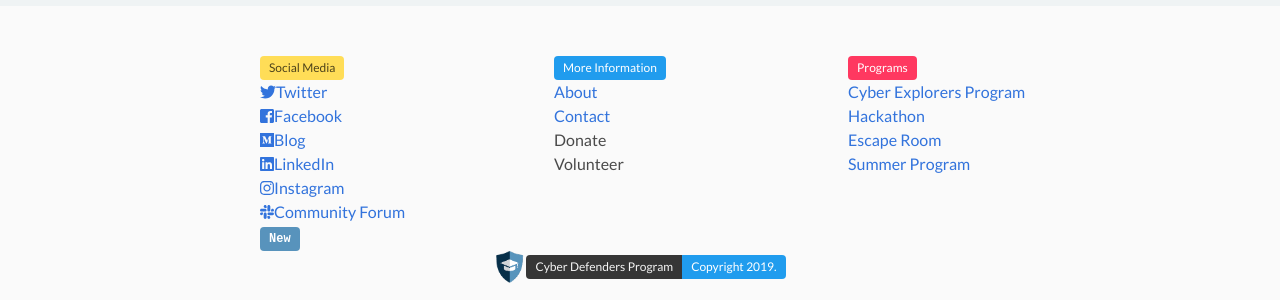
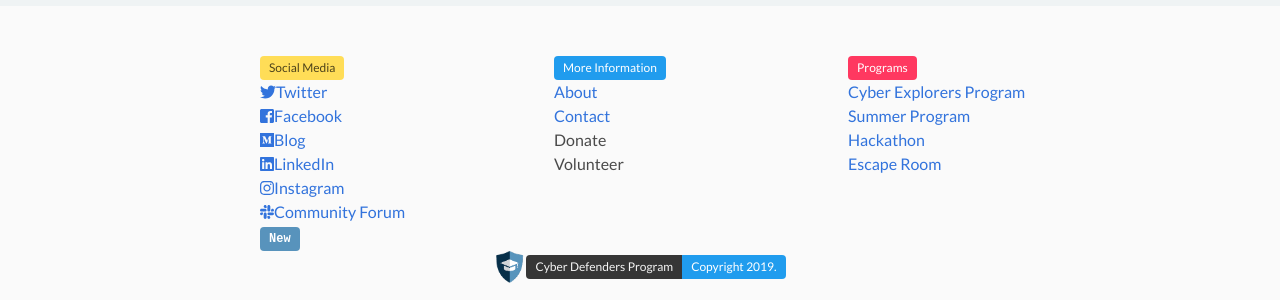
Before and after one commit to cyberdefendersprogram/www-homepage, a Jekyll site: the page built from index.html, in a window 1280 px wide. Shown: the part 1906-2206 px from the top of the page. Built offline with Jekyll 4.4.1, drawn with Linux system fonts in a browser that asks for light colours; nearby versions of some CDN libraries.

Commit message:
Footer update

```diff
--- a/_includes/footer.html
+++ b/_includes/footer.html
@@ -39,9 +39,9 @@
               <ul>
                 <li><span class="tag is-danger">Programs</span></li>
                 <li><span class="footer-link"><a href="/cyberexplorers">Cyber Explorers Program</a></span></li>
+                <li><span class="footer-link"><a href="{{ site.summerProgram }}">Summer Program</a></span><br></li>
                 <li><span class="footer-link"><a href="/hackathons">Hackathon</a></span></li>
                 <li><span class="footer-link"><a href="/escaperoom">Escape Room</a></span></li>
-                <li><span class="footer-link"><a href="{{ site.summerProgram }}">Summer Program</a></span><br></li>
               </ul>
             </div>
           </div>
@@ -57,7 +57,5 @@
                     </a>
                 </div>
             </div>
-
-
         </div>
     </footer>
```
